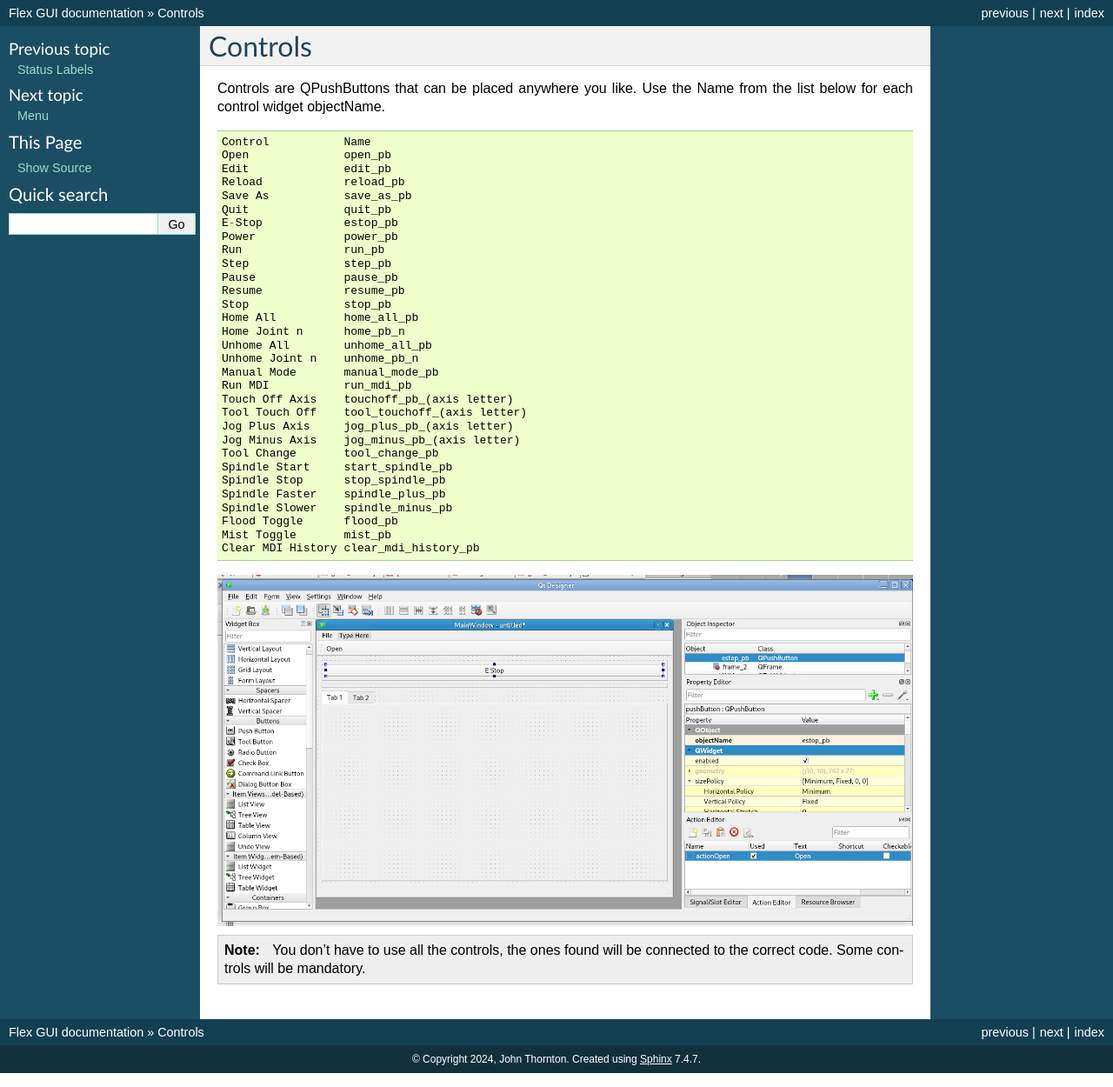
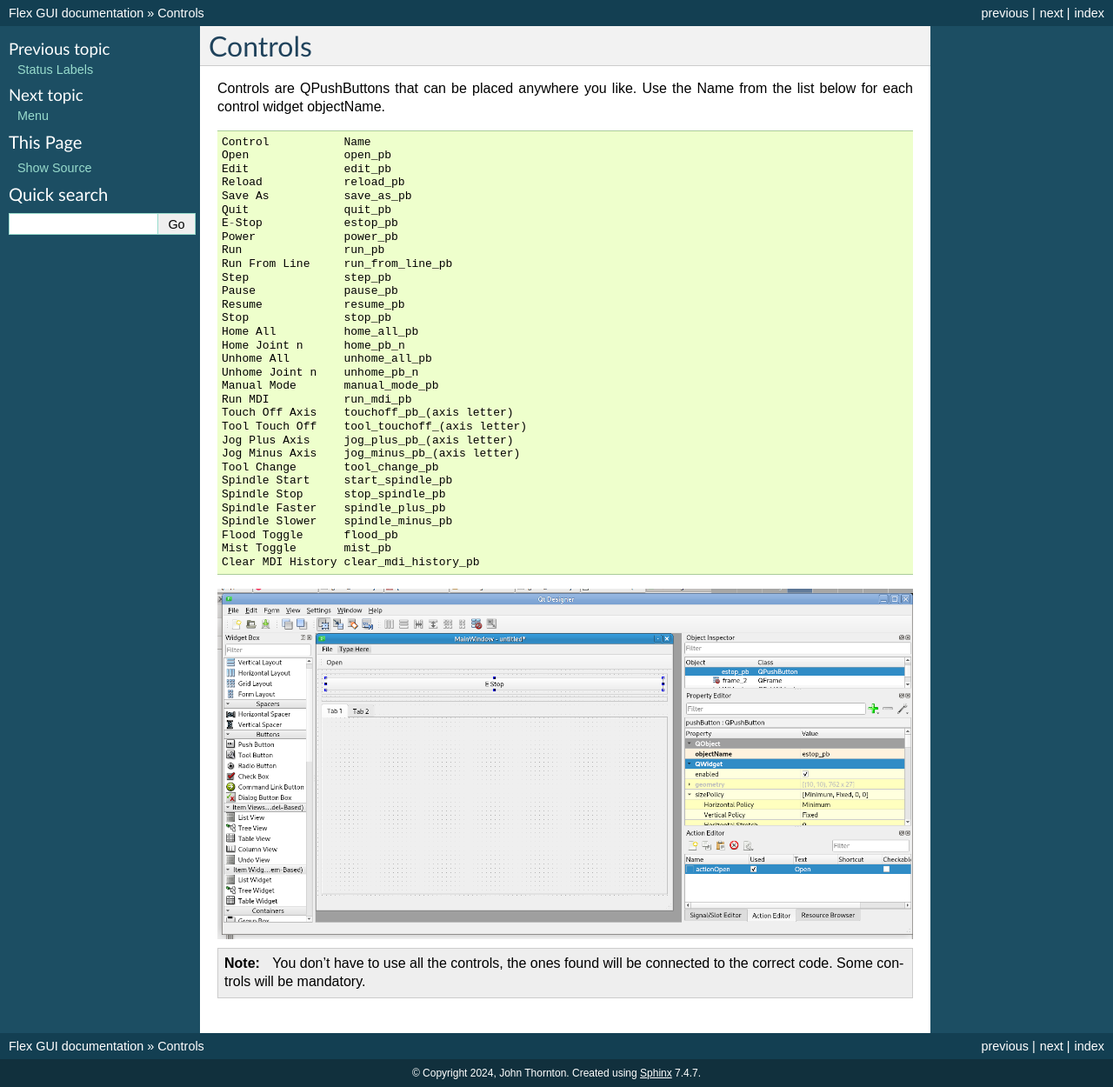
Before and after one commit to jethornton/flexgui, a Sphinx documentation site: the page built from docs/source/controls.rst, in a window 1280 px wide. Shown: the whole page at 87% size. Built offline with Sphinx 7.4.7, drawn with Linux system fonts in a browser that asks for light colours.

Commit message:
update docs
Signed-off-by: John Thornton <dev@gnipsel.com>

```diff
--- a/docs/source/controls.rst
+++ b/docs/source/controls.rst
@@ -14,6 +14,7 @@
 	E-Stop            estop_pb
 	Power             power_pb
 	Run               run_pb
+	Run From Line     run_from_line_pb
 	Step              step_pb
 	Pause             pause_pb
 	Resume            resume_pb
```
